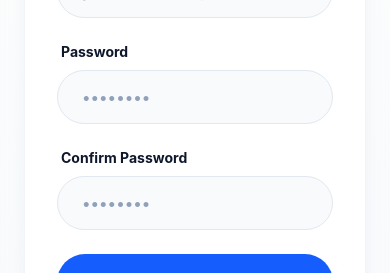
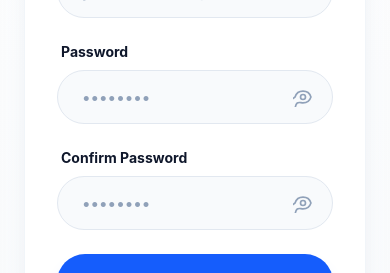
Before and after one commit to YB122/Todo-App-React, a React (Vite) app: page /register in a window 390 px wide. Shown: the part 571-844 px from the top of the page. Built offline with nearby package versions, Linux system fonts and the light colour scheme.

Commit message:
Fix: content truncation on small screens and add password visibility toggle

```diff
--- a/src/App.jsx
+++ b/src/App.jsx
@@ -31,8 +31,22 @@
           </ProtectedRoute>
         ),
       },
-      { path: "login", element: <GuestRoute><Login /></GuestRoute> },
-      { path: "register", element: <GuestRoute><Register /></GuestRoute> },
+      {
+        path: "login",
+        element: (
+          <GuestRoute>
+            <Login />
+          </GuestRoute>
+        ),
+      },
+      {
+        path: "register",
+        element: (
+          <GuestRoute>
+            <Register />
+          </GuestRoute>
+        ),
+      },
       { path: "*", element: <NotFound /> },
     ],
   },
@@ -47,16 +61,19 @@
           reverseOrder={false}
           toastOptions={{
             // Standard toasts will now respect dark mode classes
-            className: 'dark:bg-slate-900 dark:text-white dark:border-slate-800',
+            className:
+              "dark:bg-slate-900 dark:text-white dark:border-slate-800",
             style: {
-              borderRadius: '16px',
+              borderRadius: "16px",
             },
             success: {
-              className: 'bg-white dark:bg-slate-900 text-slate-900 dark:text-white border border-slate-100 dark:border-slate-800 shadow-xl',
+              className:
+                "bg-white dark:bg-slate-900 text-slate-900 dark:text-white border border-slate-100 dark:border-slate-800 shadow-xl",
             },
             error: {
-              className: 'bg-white dark:bg-slate-900 text-slate-900 dark:text-white border border-slate-100 dark:border-slate-800 shadow-xl',
-            }
+              className:
+                "bg-white dark:bg-slate-900 text-slate-900 dark:text-white border border-slate-100 dark:border-slate-800 shadow-xl",
+            },
           }}
         />
         <RouterProvider router={routes}></RouterProvider>
--- a/src/component/Home/Home.jsx
+++ b/src/component/Home/Home.jsx
@@ -304,10 +304,10 @@
               style={{ animationDelay: `${index * 50}ms` }}
             >
               <div className="flex-1 min-w-0 pr-6">
-                <h3 className="text-xl font-bold text-slate-900 dark:text-white mb-1 truncate group-hover:text-blue-500 transition-colors">
+                <h3 className="text-xl font-bold text-slate-900 dark:text-white mb-1 whitespace-normal break-words group-hover:text-blue-500 transition-colors">
                   {todo.title}
                 </h3>
-                <p className="text-slate-600 dark:text-slate-300 leading-relaxed line-clamp-2">
+                <p className="text-slate-600 dark:text-slate-300 leading-relaxed whitespace-normal break-words">
                   {todo.description}
                 </p>
               </div>
--- a/src/component/Login/Login.jsx
+++ b/src/component/Login/Login.jsx
@@ -11,6 +11,7 @@
   const navigate = useNavigate();
   const { setUserToken, setUserData } = useContext(User);
   const [isLoading, setisLoading] = useState(false);
+  const [showPassword, setShowPassword] = useState(false);
 
   const schema = z.object({
     email: z.string().email("Invalid email address"),
@@ -76,13 +77,31 @@
                 <label className="text-sm font-bold text-slate-900 dark:text-white">Password</label>
                 <Link to="#" className="text-xs font-bold text-blue-600 hover:underline">Forgot password?</Link>
               </div>
-              <input
-                type="password"
-                autoComplete="current-password"
-                placeholder="••••••••"
-                className="bg-slate-50 border border-slate-200 rounded-full text-slate-900 placeholder:text-slate-400 focus:ring-4 focus:ring-blue-500/15 focus:border-blue-500 transition-all outline-none font-medium px-6 w-full py-3.5 dark:bg-slate-800 dark:border-slate-700 dark:text-white dark:placeholder:text-slate-500"
-                {...register("password")}
-              />
+              <div className="relative group/pass">
+                <input
+                  type={showPassword ? "text" : "password"}
+                  autoComplete="current-password"
+                  placeholder="••••••••"
+                  className="bg-slate-50 border border-slate-200 rounded-full text-slate-900 placeholder:text-slate-400 focus:ring-4 focus:ring-blue-500/15 focus:border-blue-500 transition-all outline-none font-medium px-6 w-full py-3.5 dark:bg-slate-800 dark:border-slate-700 dark:text-white dark:placeholder:text-slate-500 pr-12"
+                  {...register("password")}
+                />
+                <button
+                  type="button"
+                  onClick={() => setShowPassword(!showPassword)}
+                  className="absolute right-4 top-1/2 -translate-y-1/2 text-slate-400 hover:text-blue-600 transition-colors p-1"
+                >
+                  {showPassword ? (
+                    <svg className="w-5 h-5" fill="none" stroke="currentColor" viewBox="0 0 24 24">
+                      <path strokeLinecap="round" strokeLinejoin="round" strokeWidth="2" d="M13.875 18.825A10.05 10.05 0 0112 19c-4.478 0-8.268-2.943-9.543-7a9.97 9.97 0 011.563-3.029m5.858.908a3 3 0 114.243 4.243M9.878 9.878l4.242 4.242M9.88 9.88l-3.29-3.29m7.532 7.532l3.29 3.29M3 3l18 18" />
+                    </svg>
+                  ) : (
+                    <svg className="w-5 h-5" fill="none" stroke="currentColor" viewBox="0 0 24 24">
+                      <path strokeLinecap="round" strokeLinejoin="round" strokeWidth="2" d="M15 12a3 3 0 11-6 0 3 3 0 016 0z" />
+                      <path strokeLinecap="round" strokeLinejoin="round" strokeWidth="2" d="M2.458 12C3.732 7.943 7.523 5 12 5c4.478 0 8.268 2.943 9.542 7-1.274 4.057-5.064 7-9.542 7-4.477 0-8.268-2.943-9.542-7z" />
+                    </svg>
+                  )}
+                </button>
+              </div>
               {errors.password && (
                 <p className="text-red-500 text-xs mt-1.5 ml-1 font-medium">{errors.password.message}</p>
               )}
--- a/src/component/Register/Register.jsx
+++ b/src/component/Register/Register.jsx
@@ -11,6 +11,7 @@
   const { setUserToken, setUserData } = useContext(User);
   const navigate = useNavigate();
   const [isLoading, setisLoading] = useState(false);
+  const [showPassword, setShowPassword] = useState(false);
 
   const schema = z
     .object({
@@ -99,13 +100,31 @@
             <div className="grid grid-cols-1 md:grid-cols-2 gap-6">
               <div>
                 <label className="block text-sm font-bold text-slate-900 dark:text-white mb-2 ml-1">Password</label>
+                <div className="relative group/pass">
                   <input
-                  type="password"
+                    type={showPassword ? "text" : "password"}
                     autoComplete="new-password"
                     placeholder="••••••••"
-                  className="bg-slate-50 border border-slate-200 rounded-full text-slate-900 placeholder:text-slate-400 focus:ring-4 focus:ring-blue-500/15 focus:border-blue-500 transition-all outline-none font-medium px-6 w-full py-3.5 dark:bg-slate-800 dark:border-slate-700 dark:text-white dark:placeholder:text-slate-500"
+                    className="bg-slate-50 border border-slate-200 rounded-full text-slate-900 placeholder:text-slate-400 focus:ring-4 focus:ring-blue-500/15 focus:border-blue-500 transition-all outline-none font-medium px-6 w-full py-3.5 dark:bg-slate-800 dark:border-slate-700 dark:text-white dark:placeholder:text-slate-500 pr-12"
                     {...register("password")}
                   />
+                  <button
+                    type="button"
+                    onClick={() => setShowPassword(!showPassword)}
+                    className="absolute right-4 top-1/2 -translate-y-1/2 text-slate-400 hover:text-blue-600 transition-colors p-1"
+                  >
+                    {showPassword ? (
+                      <svg className="w-5 h-5" fill="none" stroke="currentColor" viewBox="0 0 24 24">
+                        <path strokeLinecap="round" strokeLinejoin="round" strokeWidth="2" d="M13.875 18.825A10.05 10.05 0 0112 19c-4.478 0-8.268-2.943-9.543-7a9.97 9.97 0 011.563-3.029m5.858.908a3 3 0 114.243 4.243M9.878 9.878l4.242 4.242M9.88 9.88l-3.29-3.29m7.532 7.532l3.29 3.29M3 3l18 18" />
+                      </svg>
+                    ) : (
+                      <svg className="w-5 h-5" fill="none" stroke="currentColor" viewBox="0 0 24 24">
+                        <path strokeLinecap="round" strokeLinejoin="round" strokeWidth="2" d="M15 12a3 3 0 11-6 0 3 3 0 016 0z" />
+                        <path strokeLinecap="round" strokeLinejoin="round" strokeWidth="2" d="M2.458 12C3.732 7.943 7.523 5 12 5c4.478 0 8.268 2.943 9.542 7-1.274 4.057-5.064 7-9.542 7-4.477 0-8.268-2.943-9.542 7-4.477 0-8.268-2.943-9.542-7z" />
+                      </svg>
+                    )}
+                  </button>
+                </div>
                 {errors.password && (
                   <p className="text-red-500 text-xs mt-1.5 ml-1 font-medium">{errors.password.message}</p>
                 )}
@@ -113,13 +132,31 @@
 
               <div>
                 <label className="block text-sm font-bold text-slate-900 dark:text-white mb-2 ml-1">Confirm Password</label>
+                <div className="relative group/pass">
                   <input
-                  type="password"
+                    type={showPassword ? "text" : "password"}
                     autoComplete="new-password"
                     placeholder="••••••••"
-                  className="bg-slate-50 border border-slate-200 rounded-full text-slate-900 placeholder:text-slate-400 focus:ring-4 focus:ring-blue-500/15 focus:border-blue-500 transition-all outline-none font-medium px-6 w-full py-3.5 dark:bg-slate-800 dark:border-slate-700 dark:text-white dark:placeholder:text-slate-500"
+                    className="bg-slate-50 border border-slate-200 rounded-full text-slate-900 placeholder:text-slate-400 focus:ring-4 focus:ring-blue-500/15 focus:border-blue-500 transition-all outline-none font-medium px-6 w-full py-3.5 dark:bg-slate-800 dark:border-slate-700 dark:text-white dark:placeholder:text-slate-500 pr-12"
                     {...register("confirmPassword")}
                   />
+                  <button
+                    type="button"
+                    onClick={() => setShowPassword(!showPassword)}
+                    className="absolute right-4 top-1/2 -translate-y-1/2 text-slate-400 hover:text-blue-600 transition-colors p-1"
+                  >
+                    {showPassword ? (
+                      <svg className="w-5 h-5" fill="none" stroke="currentColor" viewBox="0 0 24 24">
+                        <path strokeLinecap="round" strokeLinejoin="round" strokeWidth="2" d="M13.875 18.825A10.05 10.05 0 0112 19c-4.478 0-8.268-2.943-9.543-7a9.97 9.97 0 011.563-3.029m5.858.908a3 3 0 114.243 4.243M9.878 9.878l4.242 4.242M9.88 9.88l-3.29-3.29m7.532 7.532l3.29 3.29M3 3l18 18" />
+                      </svg>
+                    ) : (
+                      <svg className="w-5 h-5" fill="none" stroke="currentColor" viewBox="0 0 24 24">
+                        <path strokeLinecap="round" strokeLinejoin="round" strokeWidth="2" d="M15 12a3 3 0 11-6 0 3 3 0 016 0z" />
+                        <path strokeLinecap="round" strokeLinejoin="round" strokeWidth="2" d="M2.458 12C3.732 7.943 7.523 5 12 5c4.478 0 8.268 2.943 9.542 7-1.274 4.057-5.064 7-9.542 7-4.477 0-8.268-2.943-9.542 7-4.477 0-8.268-2.943-9.542-7z" />
+                      </svg>
+                    )}
+                  </button>
+                </div>
                 {errors.confirmPassword && (
                   <p className="text-red-500 text-xs mt-1.5 ml-1 font-medium">{errors.confirmPassword.message}</p>
                 )}
```
Lines whose indentation alone changed are shown as unchanged.
